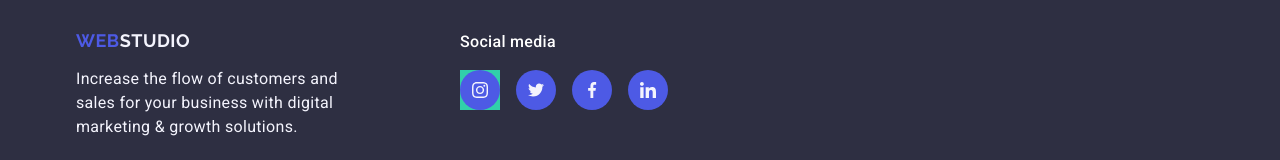
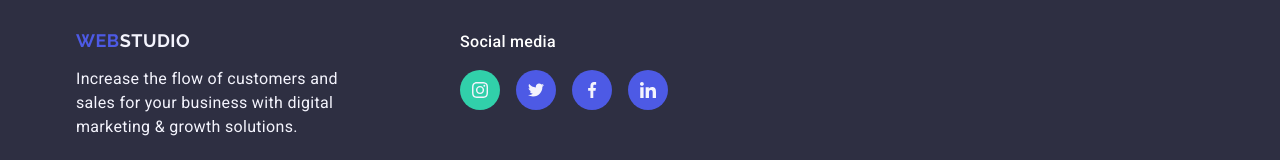
Before and after one commit to d-yv/goit-markup-hw-04, a plain HTML site: page index.html in a window 1280 px wide. In both pictures the pointer is over the link 480 px from the left and 3270 px from the top of the page. Shown: the part 3181-3341 px from the top of the page. Drawn offline with nearby package versions, Linux system fonts and the light colour scheme.

Commit message:
fix errors

```diff
--- a/css/styles.css
+++ b/css/styles.css
@@ -503,8 +503,8 @@ address {
   gap: 16px;
 }
 
-.footer-socials-item:hover,
-.footer-socials-item:focus {
+.footer-socials-link:hover,
+.footer-socials-link:focus {
   background-color: #31d0aa;
 }
 
--- a/index.html
+++ b/index.html
@@ -488,7 +488,7 @@
           </li>
           <li class="footer-list-item">
             <p class="footer-socials-text">Social media</p>
-            <div class="footer-socials">
+
             <ul class="footer-socials-list">
               <li class="footer-socials-item">
                 <a href="" class="footer-socials-link" target="_blank"
@@ -515,7 +515,6 @@
                 ></a>
               </li>
             </ul>
-            </div>
           </li>
         </ul>
       </div>
```
Lines whose indentation alone changed are shown as unchanged.
